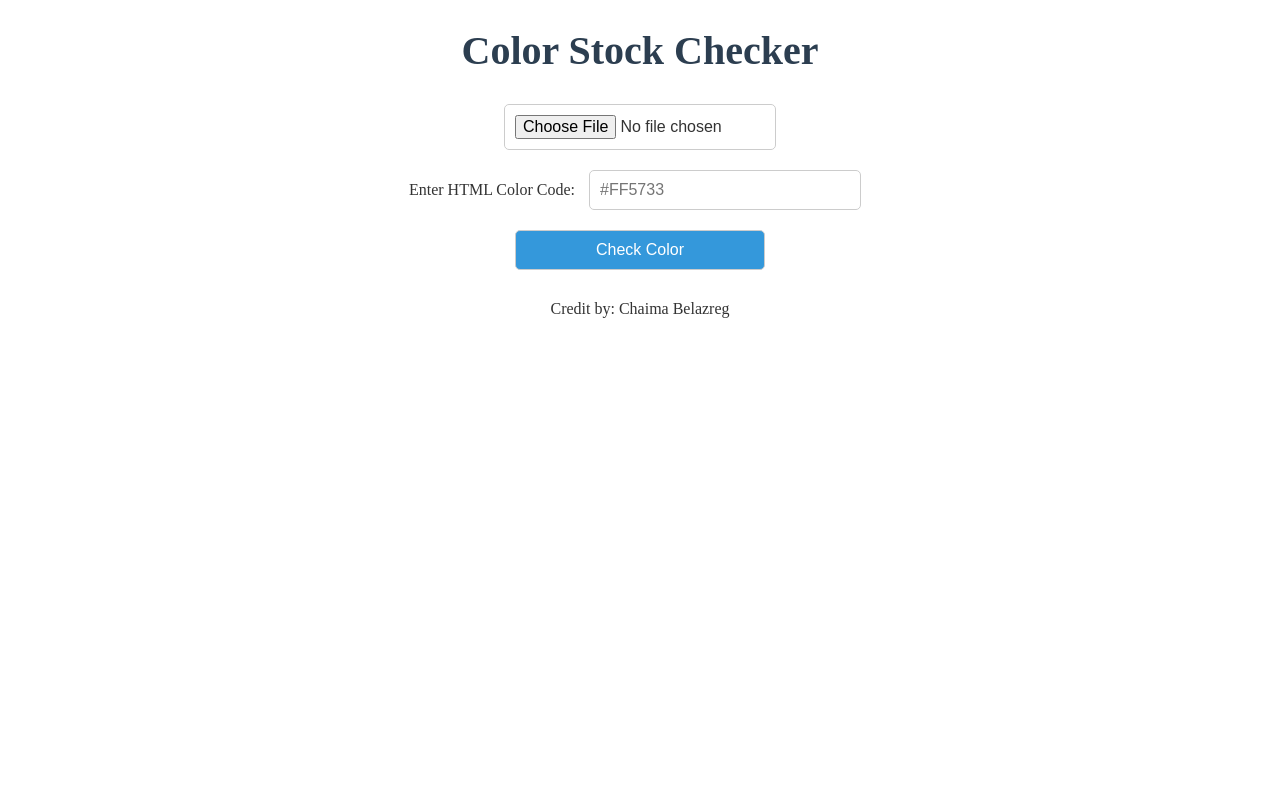
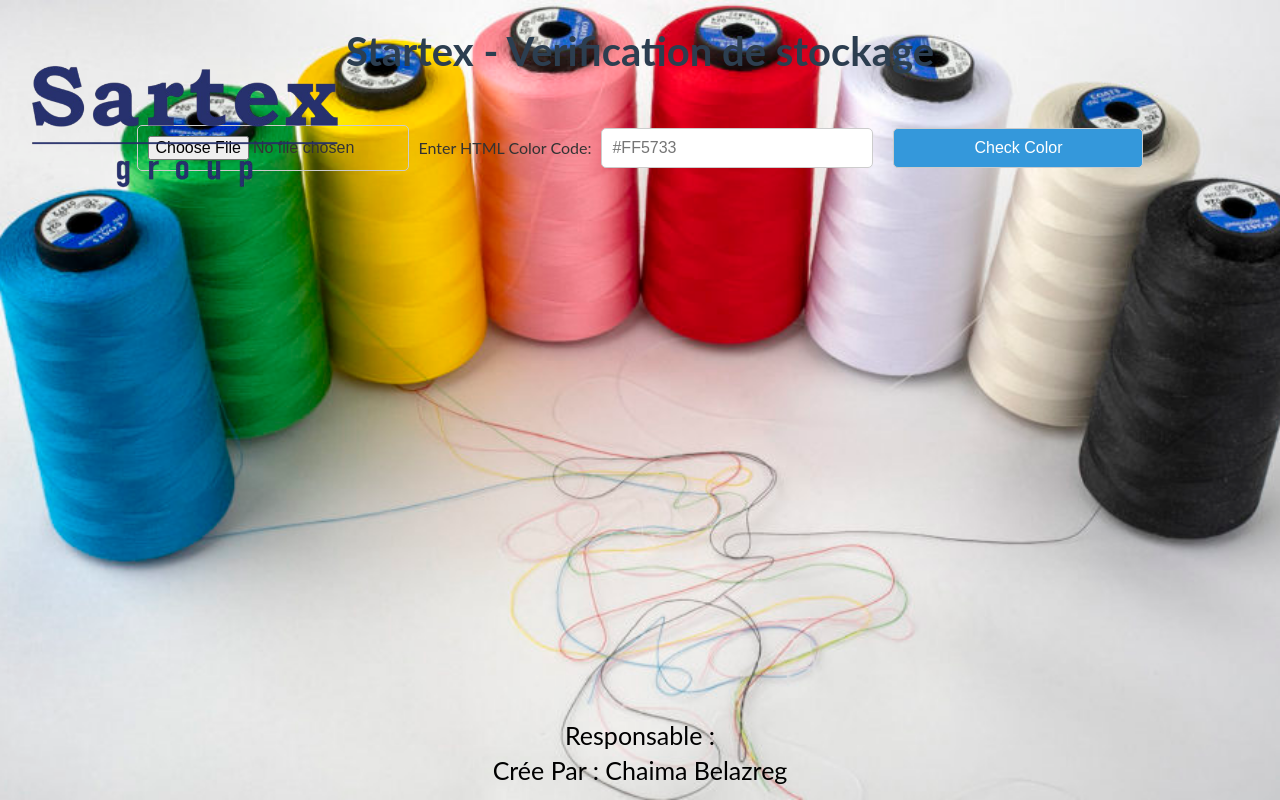
Before and after one commit to m2l33k/color-stock-checker, a plain HTML site: page index.html in a window 1280 px wide. Drawn offline with Linux system fonts and the light colour scheme.

Commit message:
background title modification

```diff
--- a/assets/styles.css
+++ b/assets/styles.css
@@ -1,20 +1,26 @@
 body {
-    font-family: 'Times New Roman', serif;
-    background: url('./images//gettyimages-185258354-612x612.jpg') no-repeat center center fixed;
+    font-family: 'Lato', serif;
+    background: url('./images/sewing-thread-886x550.jpg') no-repeat center center fixed;
     background-size: cover;
     color: #333;
     text-align: center;
     padding: 0;
     margin: 0;
 }
-
+.logo {
+    position: absolute;
+    top: 10px;
+    left: 10px;
+    width: 350px;
+    height: auto;
+}
 .container {
-    background: rgba(255, 255, 255, 0.9); /* Slightly transparent white background */
+    background: rgba(255, 255, 255, 0.9);
     padding: 20px;
     border-radius: 10px;
     box-shadow: 0 0 15px rgba(0, 0, 0, 0.3);
     display: inline-block;
-    margin-top: 100px; /* To center the container vertically */
+    margin-top: 100px;
 }
 
 h1 {
@@ -34,6 +40,19 @@ button {
     width: 250px; /* Adjust width as needed */
 }
 
+#instructions {
+    text-align: center;
+    padding: 20px;
+    /* border: 1px solid #ccc; /* Optional: Add a border for better visibility */
+    /* border-radius: 10px; /* Optional: Add rounded corners */
+    /* box-shadow: 0px 0px 10px rgba(0, 0, 0, 0.1); /* Optional: Add a subtle shadow */
+    /*background-color: #f9f9f9; /* Optional: Add a background color */
+    display: flex;
+    top: 50%; /* Position the top of the div at 50% of the viewport height */
+    left: 50%;
+    align-items: center;
+    justify-content: center;
+  }
 button {
     background-color: #3498db;
     color: white;
@@ -47,9 +66,21 @@ button:hover {
 #output {
     font-weight: bold;
     margin-top: 20px;
-    color: #e74c3c;
+    color: green;
 }
+#credit-container {
+    position: fixed; /* Positions the container relative to the viewport */
+    bottom: 10px; /* Adjusts the distance from the bottom */
+    left: 50%; /* Positions the container horizontally at the center */
+    transform: translateX(-50%); /* Centers the container by shifting it left by 50% of its width */
+    text-align: center; /* Centers the text within the container */
+  }
 
+  #credit {
+    margin: 5px 0; /* Adds some spacing between the lines */
+    font-size: 25px; /* Adjust the font size as needed */
+    color : black ;
+  }
 p {
     margin-top: 20px;
     font-size: 0.9em;
--- a/index.html
+++ b/index.html
@@ -3,12 +3,13 @@
 <head>
     <meta charset="UTF-8">
     <meta name="viewport" content="width=device-width, initial-scale=1.0">
-    <title>Color Stock Checker</title>
+    <title>Startex Group</title>
     <link rel="stylesheet" href="./assets/styles.css">
+    <link rel="icon" href="./assets/images/Sartex-group-big-768x512-removebg-preview.png" type="image/png">
 </head>
 <body>
-    <h1>Color Stock Checker</h1>
-
+    <h1>Startex - Verification de stockage </h1>
+    <div id="instructions">
     <input type="file" id="file-input" accept=".xlsx" />
     <br>
     <label for="color-input">Enter HTML Color Code:</label>
@@ -17,9 +18,12 @@
     <button onclick="checkColor()">Check Color</button>
 
     <div id="output"></div>
-
-    <div id="credit">Credit by: Chaima Belazreg</div>
-
+    </div>
+    <div id="credit-container">
+        <div id="credit">Responsable :</div>
+        <div id="credit">Crée Par : Chaima Belazreg</div>
+      </div>
+    <img src="./assets/images/Sartex-group-big-768x512-removebg-preview.png" alt="logo" class="logo">
     <script src="https://cdnjs.cloudflare.com/ajax/libs/xlsx/0.16.9/xlsx.full.min.js"></script>
     <script src="./assets/script.js"></script>
 </body>
```
Also changed, not shown: assets/images/1000_F_357668166_PSRpgRSTkCGlRqP2cMxoFdkdua4mXmwn.jpg (added), assets/images/Sartex-group-big-768x512-removebg-preview.png (added), assets/images/Sartex-group-big-768x512.png (added), assets/images/pexels-photo-1212179.jpeg (added), assets/images/sewing-thread-886x550.jpg (added).
